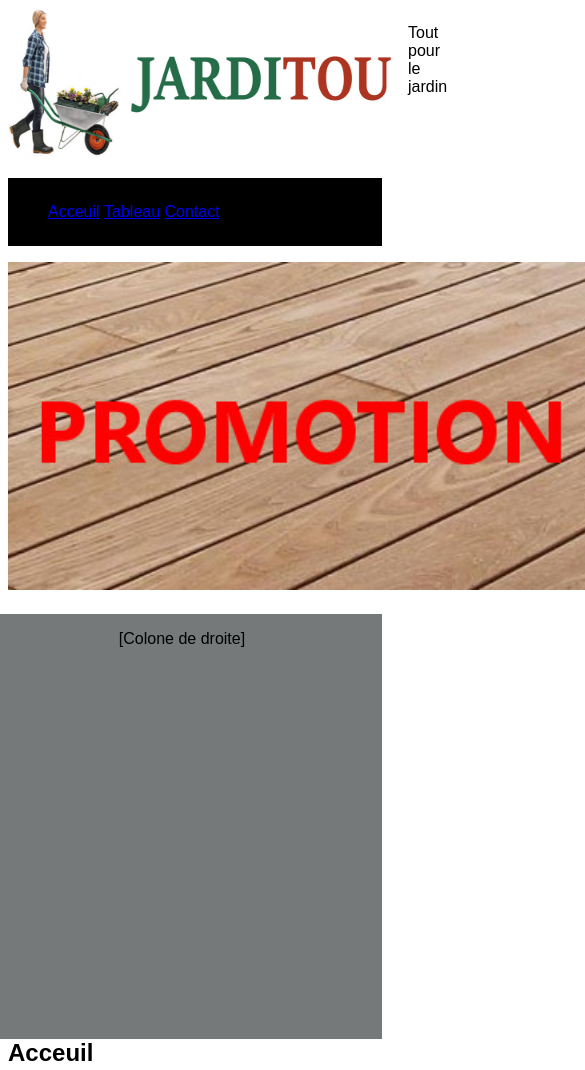
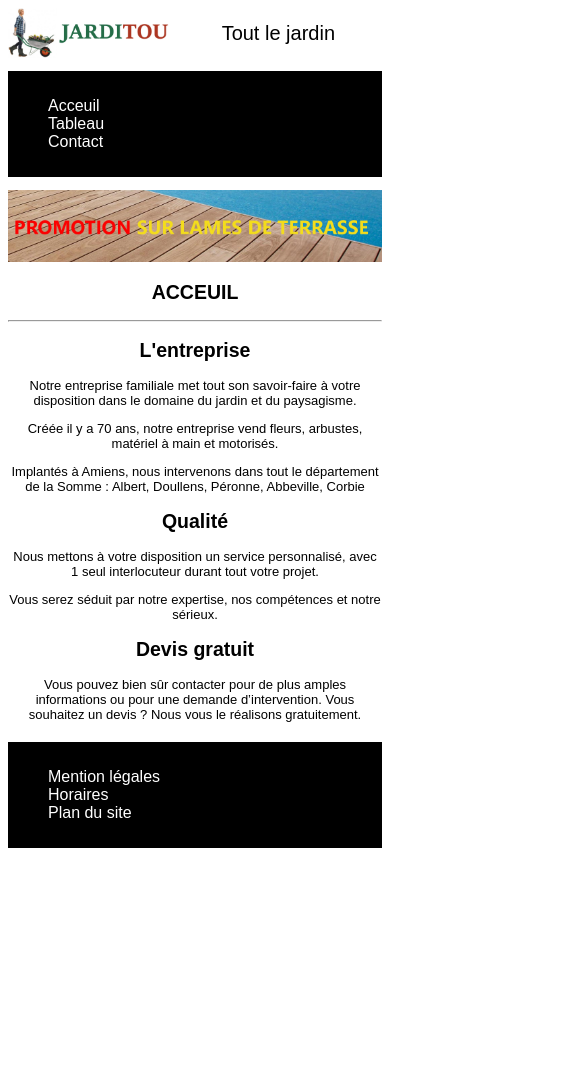
Before and after one commit to buttoudin/TBdev23040, a plain HTML site: page evaluation/html/index.html in a window 390 px wide. Shown: the top 1070 px of the page, 585 px wide, since content can reach past the window. After the commit the page ends 861 px from the top, so only its background shows below. Drawn offline with Linux system fonts and the light colour scheme.

Commit message:
rendu evaluation css

```diff
--- a/evaluation/html/assets/css/style.css
+++ b/evaluation/html/assets/css/style.css
@@ -13,17 +13,84 @@ ul li{
 }
 ul {
     background-color: black;
-    padding-top: 25px;
-    padding-bottom: 25px;
+    padding-top: 2rem;
+    padding-bottom: 2rem;
+}
+li a{
+    color: #fff;
+    text-decoration: none;
+    font-size: 16px;
+}
+.promotion img {
+    width: 100%;
+    height: auto;
+}
+#parag{
+    display: flex;
+    height: 55vh;
+}
+.droite{
+    width: 30%;
+    float: right;
+    background-color: rgb(117, 121, 121);
+    height: 26rem;
+    text-align: center;
+    height: 100%;
+}
+.descript
+{
+    width: 70%;
+    height: 100%;
+}
+.entete {
+    display: flex;
+    justify-content: baseline;
+    align-items: center;
+
+}
+.entete p{
+    font-size: xx-large;
+    margin: auto;
 }
 
-.droite{
-    width: 400px;
-    float: right;
-    background-color: rgb(117, 121, 121);
-    height: 425px;
-    text-align: center;
+.entete img{
+    width: 10%;
+    height: 10%;
 }
-.entete{
-    display: inline-flex;
+
+@media screen and (max-width:768px){
+    .droite{
+        display: none;
+    }
+    ul li{
+        list-style: none;
+        display: flex;
+    }
+    html{
+        font-size: small;
+    }
+    .entete{
+        width: 100%;
+        display: flex;
+        height: 50px;
+    }
+    .entete img{
+    height: 50px;
+    width: auto;
+    }
+    .entete p {
+        font-size: 20px;
+    }
+    .descript
+    {
+        width: 100%;
+        height: 100%;
+        text-align: center;
+    }
+    .descript h1
+    {
+        width: 100%;
+        text-transform: uppercase;
+        font-weight: bold;
+    }
 }
--- a/evaluation/html/index.html
+++ b/evaluation/html/index.html
@@ -8,11 +8,11 @@
     <title>jarditou</title>
     <link rel="stylesheet" href="assets/css/style.css">
 </head>
-
+<body>
 <header>
     <div class="entete">
-        <img src="assets/images/jarditou_logo.jpg" alt="logo jarditou" width="400px" height="150">
-        <p>Tout pour le jardin</p>
+        <img src="assets/images/jarditou_logo.jpg" alt="logo jarditou">
+        <p>Tout le jardin</p>
         <!-- une classe pour le header  -->
     </div>
     <nav class="menu">
@@ -24,15 +24,12 @@
     </nav>
     <!-- une class nav -->
 </header>
-
-<body>
+    <div class="promotion">
         <img src="assets/images/promotion.jpg" alt="image promotionnelle jarditou" width="1700">
+    </div>
     <!-- une section qui englobe les 3 parag + colone de droite  -->
     <!-- une classe juste pour les parag -->
     <section id="parag">
-        <div class="droite">
-            <p>[Colone de droite]</p>
-        </div>
         <div class="descript">
             <h1>Acceuil</h1>
             <hr>
@@ -60,8 +57,12 @@
                 d’intervention. Vous
                 souhaitez un devis ? Nous vous le réalisons gratuitement.</p>
             </div>
+            <div class="droite">
+                <p>[Colone de droite]</p>
+            </div>
 
         </section>
+
         <footer>
 
             <nav class="fin">
```
Also changed, not shown: evaluation/html/contact.html (+29 -16 lines), evaluation/html/tableau.html (+23 -9 lines). Lines whose indentation alone changed are shown as unchanged.
